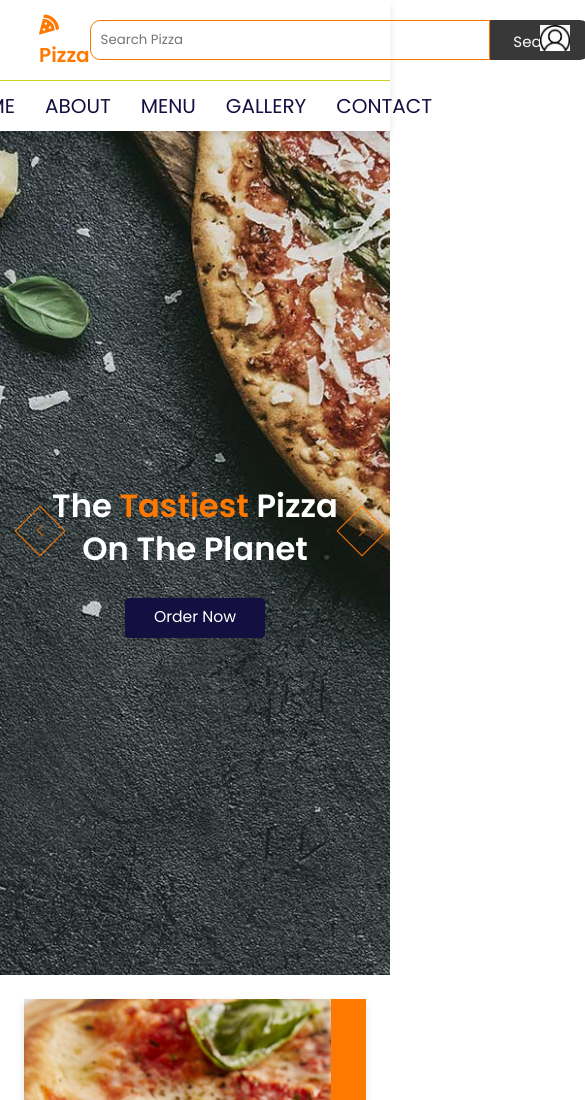
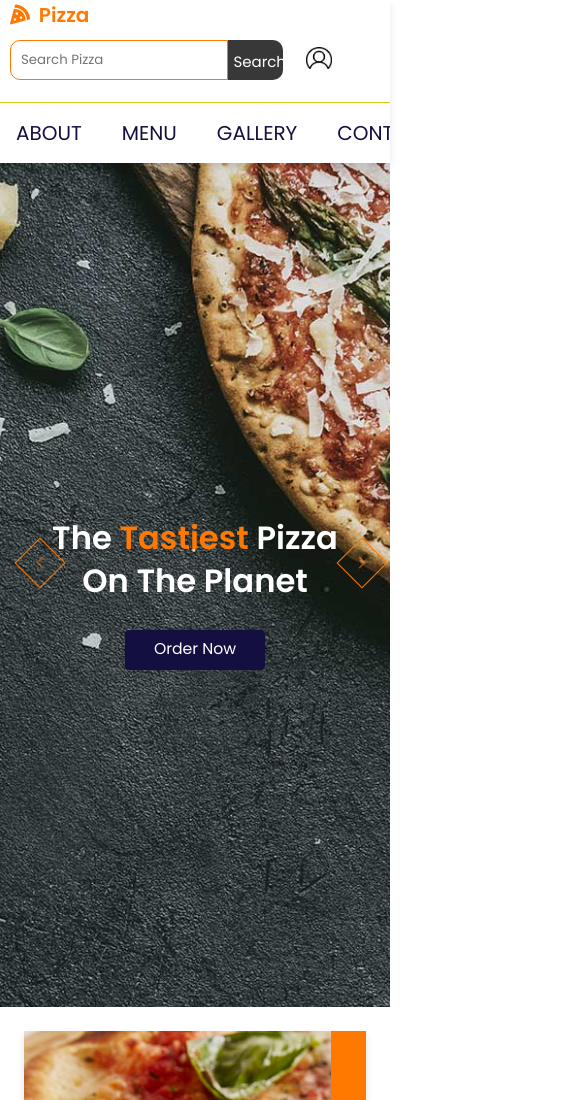
Before and after one commit to Giathi-Daniel/OnlineShop, a plain HTML site: page index.html in a window 390 px wide. Shown: the top 1100 px of the page, 585 px wide, since content can reach past the window. Drawn offline with nearby package versions, Linux system fonts and the light colour scheme.

Commit message:
firstWebsite

```diff
--- a/css/style.css
+++ b/css/style.css
@@ -908,6 +908,34 @@ section{
     padding: 10px;
     margin-block-start: -10px;
   }
+  .nav {
+    display: inline;
+    padding: 10px;
+  }
+  .nav-items {
+    inline-size: 100%;
+    margin: 10px;
+    flex-direction: row;
+  }
+  .nav-items a img {
+    margin-inline-start: 1px;
+    padding: 2px;
+  }
+  .search {
+    inline-size: 70%;
+  }
+  .search-btn {
+    padding: 10px 5px;
+  }
+  .links-container {
+    overflow: hidden;
+    padding-inline-start: 1px;
+    inline-size: 100%;
+  }
+  .links-container .link-item{
+    position: relative;
+    margin: 5px;
+  }
 }
 
 @media(max-width:768px){
```
